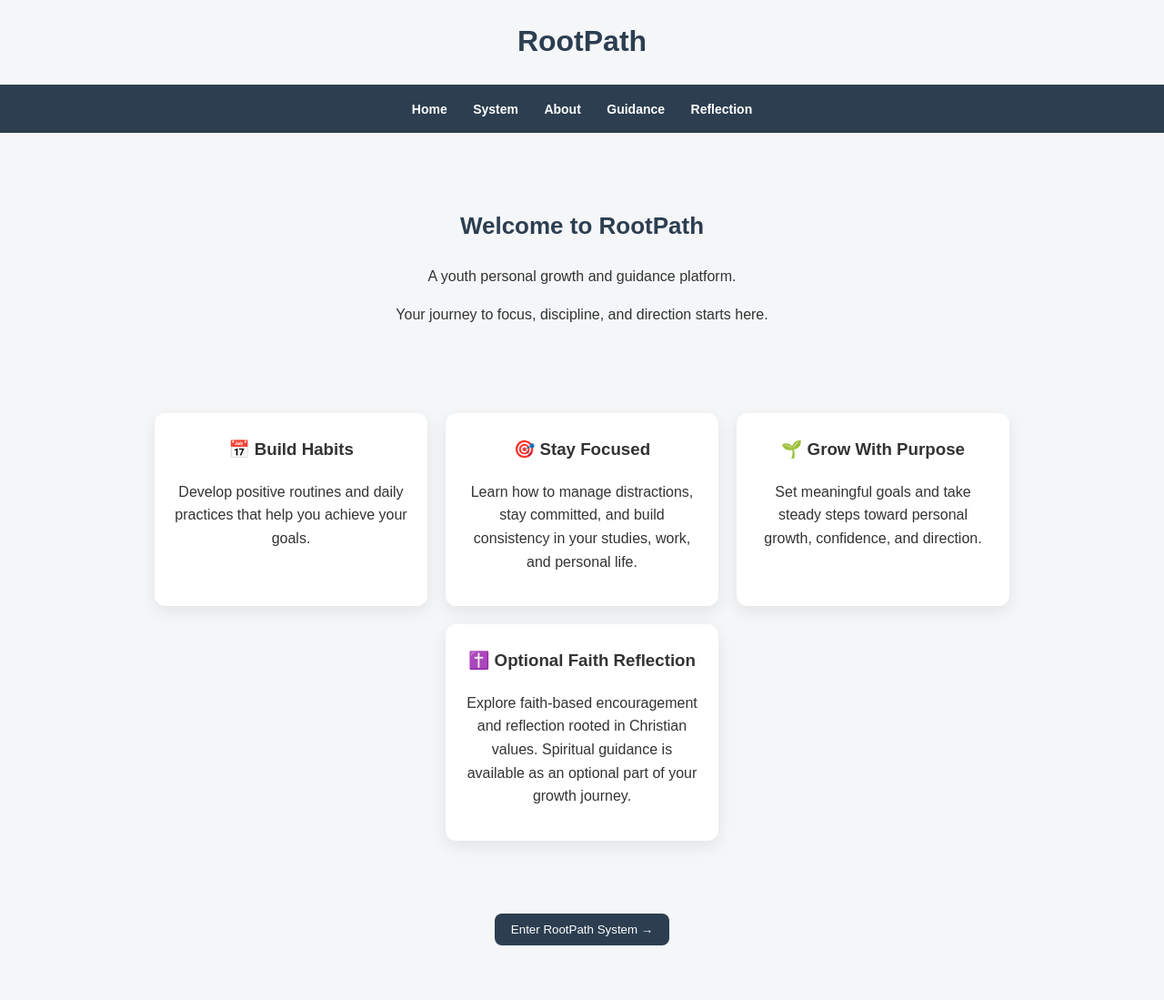
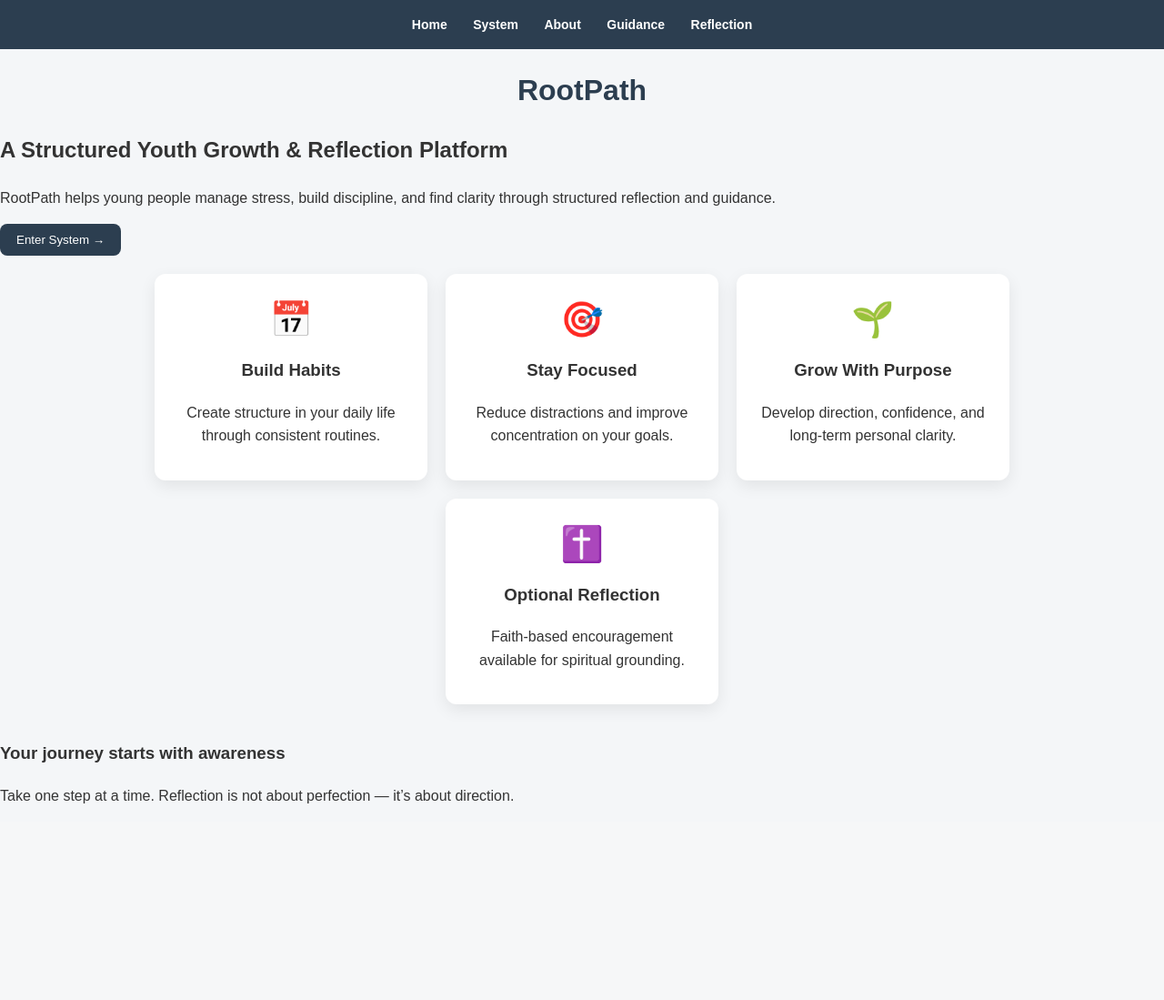
Before and after one commit to gailgirlie-cmd/YouthConnect_Project, a Flask app: page / in a window 1280 px wide. Shown: the whole page at 91% size. After the commit the page ends 883 px from the top, so only its background shows below. Run offline with Flask 3, Linux system fonts and the light colour scheme.

Commit message:
Update index.html

```diff
--- a/templates/index.html
+++ b/templates/index.html
@@ -1,14 +1,13 @@
 <!DOCTYPE html>
 <html>
 <head>
-    <title>RootPath</title>
+    <title>RootPath - Youth Guidance Platform</title>
     <link rel="stylesheet" href="{{ url_for('static', filename='style.css') }}">
 </head>
 
 <body>
 
-<h1>RootPath</h1>
-
+<!-- NAV -->
 <nav>
     <a href="/">Home</a>
     <a href="/dashboard">System</a>
@@ -17,45 +16,61 @@
     <a href="/reflection">Reflection</a>
 </nav>
 
-<div class="hero">
+<!-- HERO SECTION -->
+<div class="landing-hero">
 
-    <h2>Welcome to RootPath</h2>
+    <h1>RootPath</h1>
 
-    <p>A youth personal growth and guidance platform.</p>
+    <h2>A Structured Youth Growth & Reflection Platform</h2>
 
-    <p>Your journey to focus, discipline, and direction starts here.</p>
+    <p>
+        RootPath helps young people manage stress, build discipline,
+        and find clarity through structured reflection and guidance.
+    </p>
+
+    <a href="/dashboard">
+        <button class="cta-button">Enter System →</button>
+    </a>
 
 </div>
 
+<!-- VALUE SECTION -->
 <div class="features-container">
 
     <div class="feature-card">
-        <h3>📅 Build Habits</h3>
-        <p>Develop positive routines and daily practices that help you achieve your goals.</p>
+        <div class="icon">📅</div>
+        <h3>Build Habits</h3>
+        <p>Create structure in your daily life through consistent routines.</p>
     </div>
 
     <div class="feature-card">
-        <h3>🎯 Stay Focused</h3>
-        <p>Learn how to manage distractions, stay committed, and build consistency in your studies, work, and personal life.</p>
+        <div class="icon">🎯</div>
+        <h3>Stay Focused</h3>
+        <p>Reduce distractions and improve concentration on your goals.</p>
     </div>
 
     <div class="feature-card">
-        <h3>🌱 Grow With Purpose</h3>
-        <p>Set meaningful goals and take steady steps toward personal growth, confidence, and direction.</p>
+        <div class="icon">🌱</div>
+        <h3>Grow With Purpose</h3>
+        <p>Develop direction, confidence, and long-term personal clarity.</p>
     </div>
 
     <div class="feature-card">
-        <h3>✝️ Optional Faith Reflection</h3>
-        <p>Explore faith-based encouragement and reflection rooted in Christian values. Spiritual guidance is available as an optional part of your growth journey.</p>
+        <div class="icon">✝️</div>
+        <h3>Optional Reflection</h3>
+        <p>Faith-based encouragement available for spiritual grounding.</p>
     </div>
 
 </div>
 
-<div class="hero">
+<!-- FOOTER STYLE SECTION -->
+<div class="footer-hero">
 
-    <a href="/dashboard">
-        <button>Enter RootPath System →</button>
-    </a>
+    <h3>Your journey starts with awareness</h3>
+
+    <p>
+        Take one step at a time. Reflection is not about perfection — it’s about direction.
+    </p>
 
 </div>
 
```
